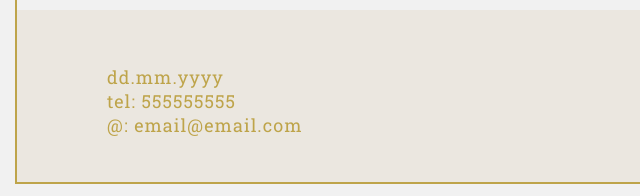
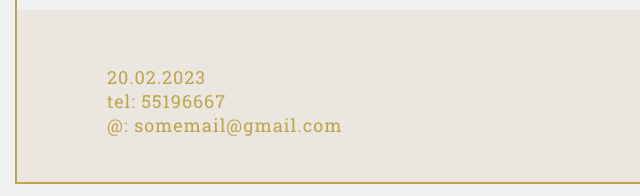
Before and after one commit to ArR4e/LTAT.03.015.Ylesanne2, a plain HTML site: page index.html in a window 1280 px wide. Shown: the part 1810-2006 px from the top of the page, 0-640 px from the left. Drawn offline with Linux system fonts and the light colour scheme.

Commit message:
Update index.html

```diff
--- a/index.html
+++ b/index.html
@@ -62,11 +62,10 @@
     </div>
 </main>
 <footer>
-    <!--TODO: info -->
     <ul class="footer-info">
-        <li><p>dd.mm.yyyy</p></li>
-        <li><p>tel: 555555555</p></li>
-        <li><p>@: email@email.com</p></li>
+        <li><p>20.02.2023</p></li>
+        <li><p>tel: 55196667</p></li>
+        <li><p>@: somemail@gmail.com</p></li>
     </ul>
     <div class="footer-sm">
         <a href="#"><img src="img/instagram.png" alt="instagram"></a>
```
